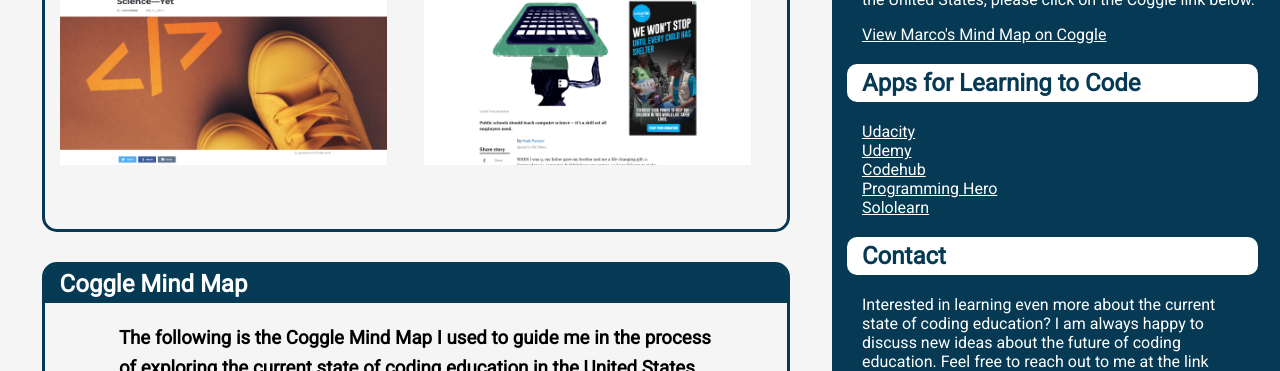
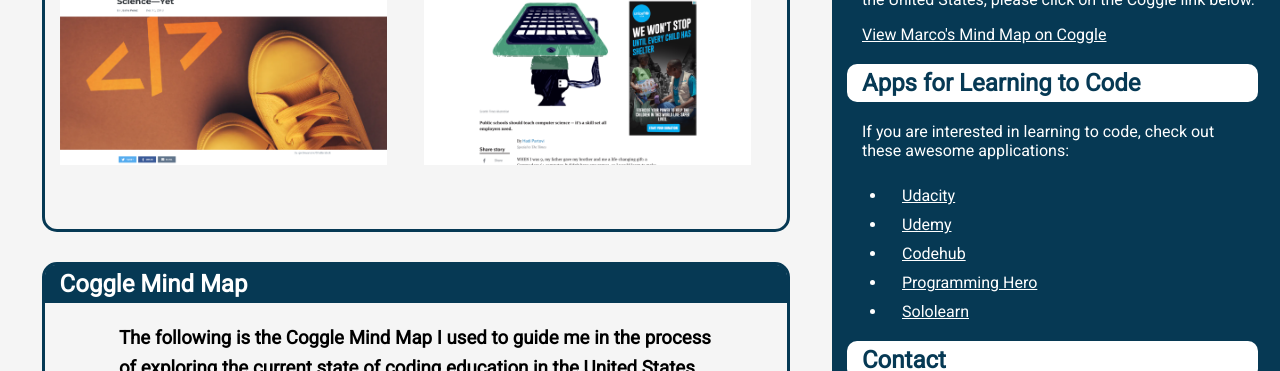
Before and after one commit to marcoriesgo/digital-culture, a React (Create React App) app: page /unit3 in a window 1280 px wide. Shown: the part 1360-1731 px from the top of the page. Built offline with nearby package versions, Linux system fonts and the light colour scheme.

Commit message:
working list

```diff
--- a/src/components/Unit3.js
+++ b/src/components/Unit3.js
@@ -96,11 +96,25 @@ class Unit3 extends Component {
                 <a href="https://coggle.it/diagram/X1bGwr2x3ka7jkx7/t/capstone-project-map-critical-consumption/4cc0fcf3532e715c6cfc5e21090eb11f9324505bf7c111e7d61fce8f8e3544c8" target="_blank" className="resource-link">View Marco's Mind Map on Coggle</a>
 
                 <h2 className="resources-section-header">Apps for Learning to Code </h2>
-                <a href = "https://www.udacity.com/" target="_blank" className="app-link">Udacity</a> <br />
-                <a href = "https://www.udemy.com/" target="_blank" className="app-link">Udemy</a><br />
-                <a href = "https://codehubplatform.github.io/" target="_blank" className="app-link">Codehub</a><br />
-                <a href = "https://www.programming-hero.com/" target="_blank" className="app-link">Programming Hero</a><br />
-                <a href = "https://www.sololearn.com/" target="_blank" className="app-link">Sololearn</a>
+                <p className="resources-section-content">If you are interested in learning to code, check out these awesome applications:</p>
+                <ul>
+                <li>
+                    <a href = "https://www.udacity.com/" target="_blank" className="app-link">Udacity</a> <br />
+                </li>
+                <li>
+                    <a href = "https://www.udemy.com/" target="_blank" className="app-link">Udemy</a><br />
+                </li>
+                <li>
+                    <a href = "https://codehubplatform.github.io/" target="_blank" className="app-link">Codehub</a><br />
+                </li>
+                <li>
+                    <a href = "https://www.programming-hero.com/" target="_blank" className="app-link">Programming Hero</a><br />
+                </li>
+                <li>
+                    <a href = "https://www.sololearn.com/" target="_blank" className="app-link">Sololearn</a>
+
+                </li>
+                </ul>
 
 
                 <h2 className="resources-section-header">Contact</h2>
```
